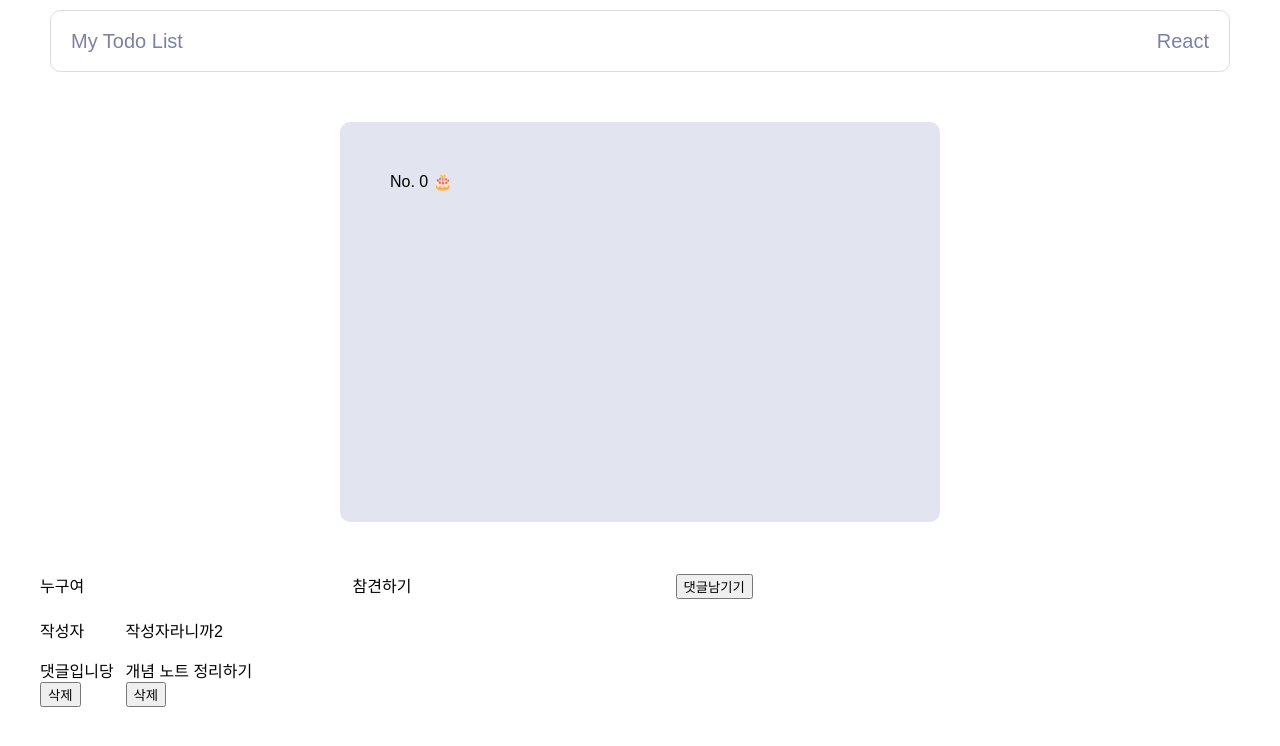
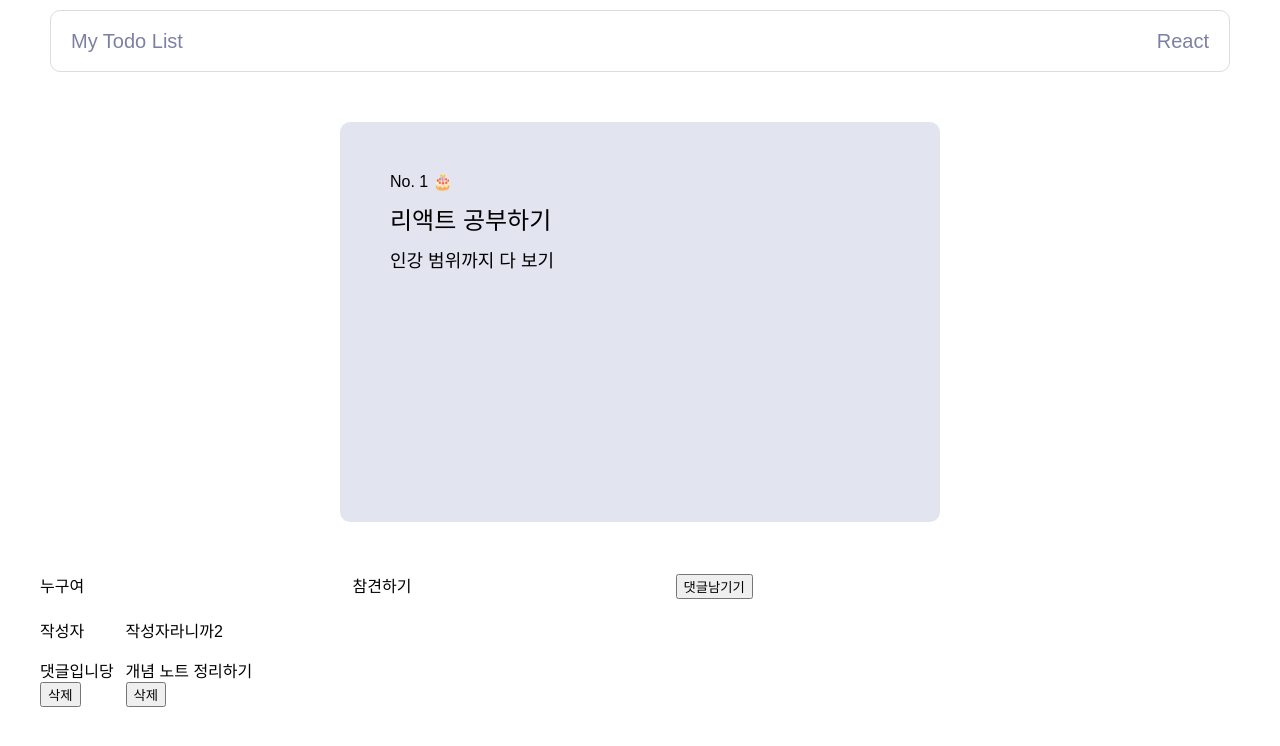
Before and after one commit to yc8569/2team, a React (Create React App) app in the folder todo/: page /detail/1 in a window 1280 px wide. Shown: the top 746 px of the page. Built offline with nearby package versions, Linux system fonts and the light colour scheme; a web font is replaced by a local one.

Commit message:
댓글업뎃1
todo마다 댓글달수있게변경

```diff
--- a/todo/src/coment/Coment.jsx
+++ b/todo/src/coment/Coment.jsx
@@ -3,7 +3,7 @@ import {useSelector, useDispatch} from "react-redux";
 import {deleteComent} from "../redux/modules/coments";
 
 
-const Coment = ({coment}) => {
+const Coment = (props) => {
   const dispatch = useDispatch();
   const coments = useSelector((state) => state.coments.comentList);
 
@@ -19,6 +19,7 @@ const Coment = ({coment}) => {
   return (
     <div className='list-wrapper' >
      {coments.map((coment)=>{
+      if(coment.todoId === props.id){
         return (<div key={coment.id}>
           <p>{coment.title}</p>
 
@@ -28,6 +29,8 @@ const Coment = ({coment}) => {
           }}>삭제</button>
                 </div>
           )
+      }
+
      })}
 
 
--- a/todo/src/components/form/Form.jsx
+++ b/todo/src/components/form/Form.jsx
@@ -4,7 +4,7 @@ import { useDispatch } from 'react-redux';
 import { addTodo } from '../../redux/modules/todos';
 
 
-let number = 3;
+let number =2;
 const Form = () => {
   const initialState = {
     id: 0,
@@ -31,9 +31,10 @@ const Form = () => {
     console.log(createdAt);
     if (todo.title.trim() === '' || todo.content.trim() === '') return;
     // setTodos([...todos, { ...todo, id: num, createdAt }]);
-    dispatch(addTodo({ ...todo, id: dataId.current, createdAt }));
+    dispatch(addTodo({ ...todo, id: number, createdAt }));
     setTodo(initialState);
-    dataId.current++;
+    // dataId.current++;
+    number = number +1;
   };
 
   return (
--- a/todo/src/pages/Detail.jsx
+++ b/todo/src/pages/Detail.jsx
@@ -9,15 +9,17 @@ import { useState } from 'react';
 
 import Coment from '../coment/Coment';
 
-// let number = 0;
+let number = 3;
 const Detail = () => {
-  // const { id } = useParams();
+  const { id } = useParams();
   // const navigate = useNavigate();
   const dispatch = useDispatch();
-  const todo = useSelector((state) => state.todos.todo);
-  // console.log(todo);
+  const todos = useSelector((state) => state.todos.todoList);
 
+  const new_todo = todos.filter((todo)=> todo.id == id)[0]
+  // console.log(new_todo,{id});
   const initialState = {
+    todoId:0,
     id: 0,
     title: '',
     content: '',
@@ -27,20 +29,30 @@ const Detail = () => {
   const [coment, setcoment] = useState(initialState);
 
   const handleChangeState = (event) => {
+    // const todo_id =
+
     setcoment({
       ...coment,
       [event.target.name]: event.target.value,
     });
-    console.log(coment)
+    // console.log(coment)
+    // console.log(event.target.name)
   };
+
+  let todo_id = new_todo.id
+  // let dataId = useRef(3);
   const handleSubmit = (event) => {
     event.preventDefault();
     const createdAt = new Date().getTime();
 
     if (coment.title.trim() === '' || coment.content.trim() === '') return;
     // setTodos([...todos, { ...todo, id: num, createdAt }]);
-    dispatch(addComent({ ...coment,  createdAt }));
+    dispatch(addComent({ ...coment,
+      id: number, createdAt ,todoId: todo_id,
+    }));
     setcoment(initialState);
+    // dataId.current++;
+    number = number +1;
 
   };
 
@@ -53,9 +65,9 @@ const Detail = () => {
       <Layout>
         <Header />
         <DetailBox>
-          <DetailNo>No. {todo.id} 🎂</DetailNo>
-          <DetailTitle>{todo.title}</DetailTitle>
-          <DetailContent>{todo.content}</DetailContent>
+          <DetailNo>No. {new_todo.id} 🎂</DetailNo>
+          <DetailTitle>{new_todo.title}</DetailTitle>
+          <DetailContent>{new_todo.content}</DetailContent>
         </DetailBox>
 
         <div>
@@ -85,7 +97,7 @@ const Detail = () => {
 
           </form>
          </div>
-          <Coment></Coment>
+          <Coment id={todo_id}></Coment>
 
       </Layout>
     </>
--- a/todo/src/redux/modules/coments.js
+++ b/todo/src/redux/modules/coments.js
@@ -23,12 +23,14 @@ export const deleteComent = (payload) => {
 const initialState = {
   comentList: [
     {
+      todoId:1,
       id: 1,
       title: '작성자',
       content: '댓글입니당',
       createdAt: 1659311283308,
     },
     {
+      todoId:1,
       id: 2,
       title: '작성자라니까2',
       content: '개념 노트 정리하기',
@@ -36,6 +38,7 @@ const initialState = {
     },
   ],
   coment: {
+    todoId:"0",
     id: '0',
     title: '',
     content: '',
--- a/todo/src/redux/modules/todos.js
+++ b/todo/src/redux/modules/todos.js
@@ -43,13 +43,13 @@ const initialState = {
       isDone: false,
       createdAt: 1659311283308,
     },
-    {
-      id: 2,
-      title: 'JS 기초개념',
-      content: '개념 노트 정리하기',
-      isDone: true,
-      createdAt: 1659341238308,
-    },
+    // {
+    //   id: 2,
+    //   title: 'JS 기초개념',
+    //   content: '개념 노트 정리하기',
+    //   isDone: true,
+    //   createdAt: 1659341238308,
+    // },
   ],
   todo: {
     id: '0',
```
Lines whose indentation alone changed are shown as unchanged.
